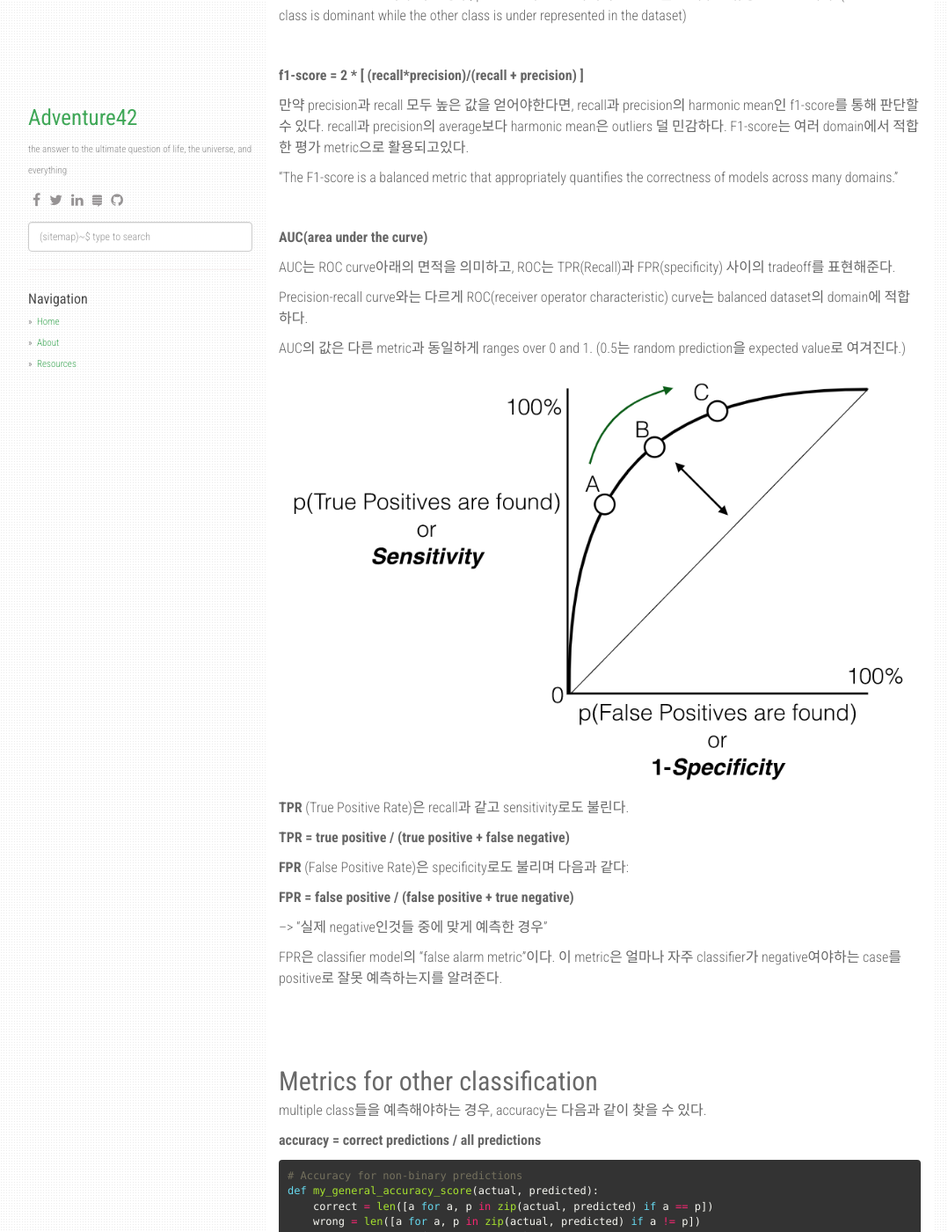
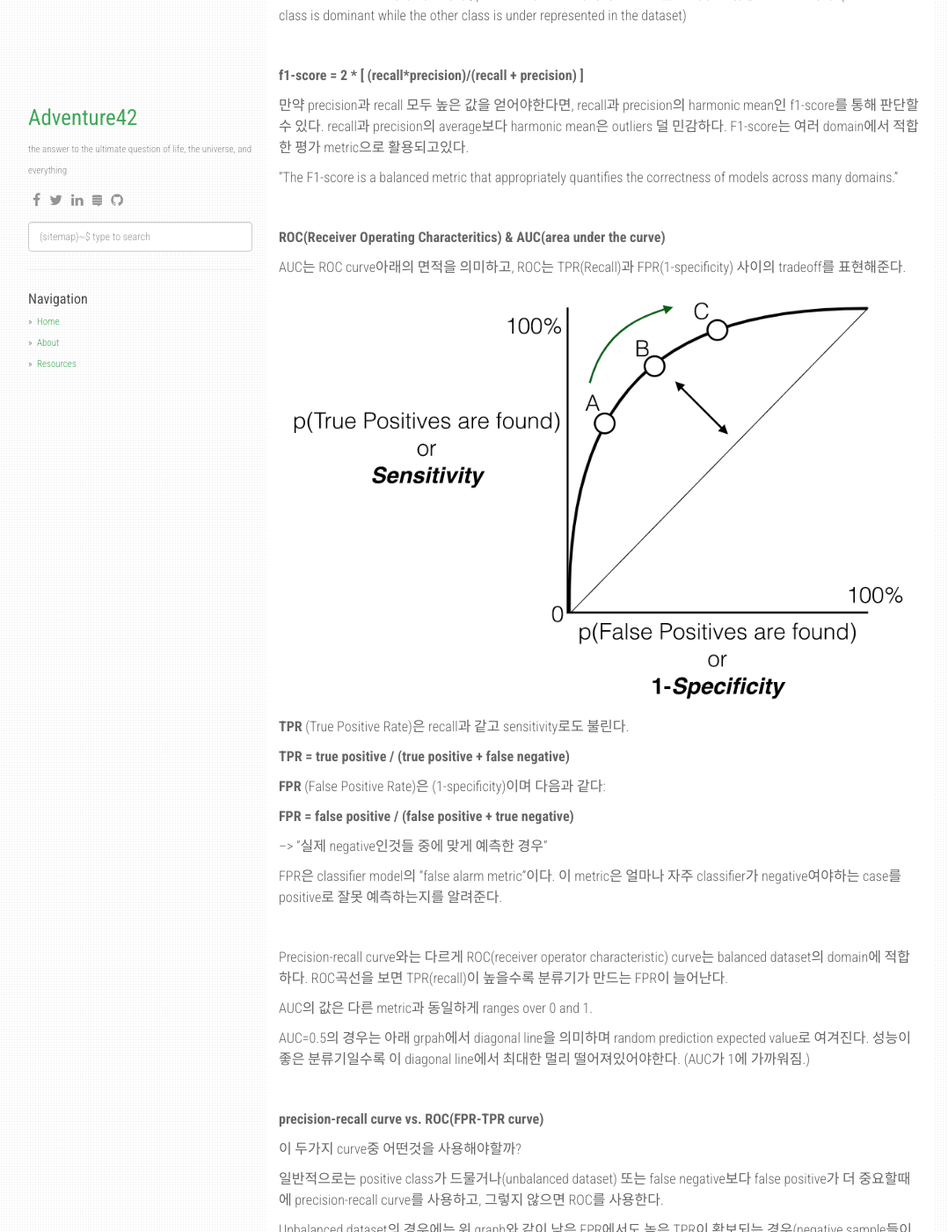
Before and after one commit to adventure42/adventure42.github.io, a Jekyll site: the page built from _posts/2022-01-06-Evaluation_metrics.md, in a window 1280 px wide and 1400 px high, scrolled down 1393 px. Shown: the whole window at 88% size, without its empty margins (53-1131 px from the left). Built offline with Jekyll 4.4.1, drawn with Linux system fonts in a browser that asks for light colours; nearby versions of some CDN libraries; comment, search, counter and statistics services are not loaded; some of the changed text lies outside the part shown.

```diff
--- a/_posts/2022-01-06-Evaluation_metrics.md
+++ b/_posts/2022-01-06-Evaluation_metrics.md
@@ -58,13 +58,9 @@ unbalanced dataset이 주어진 경우, precision과 recall 사이의 tradeoff
 
 <br>
 
-**AUC(area under the curve)**
+**ROC(Receiver Operating Characteritics) & AUC(area under the curve)**
 
-AUC는 ROC curve아래의 면적을 의미하고, ROC는 TPR(Recall)과 FPR(specificity) 사이의 tradeoff를 표현해준다.
-
-Precision-recall curve와는 다르게 ROC(receiver operator characteristic) curve는 balanced dataset의 domain에 적합하다.
-
-AUC의 값은 다른 metric과 동일하게 ranges over 0 and 1. (0.5는 random prediction을 expected value로 여겨진다.)
+AUC는 ROC curve아래의 면적을 의미하고, ROC는 TPR(Recall)과 FPR(1-specificity) 사이의 tradeoff를 표현해준다.
 
 ![AUC](https://raw.githubusercontent.com/adventure42/adventure42.github.io/master/static/img/_posts/AUC.PNG)
 
@@ -74,13 +70,31 @@ AUC의 값은 다른 metric과 동일하게 ranges over 0 and 1. (0.5는 random
 
 
 
-**FPR** (False Positive Rate)은 specificity로도 불리며 다음과 같다:
+**FPR** (False Positive Rate)은 (1-specificity)이며 다음과 같다:
 
 **FPR = false positive / (false positive + true negative)**
 
 --> "실제 negative인것들 중에 맞게 예측한 경우"
 
 FPR은 classifier model의 "false alarm metric"이다. 이 metric은 얼마나 자주 classifier가 negative여야하는 case를 positive로 잘못 예측하는지를 알려준다.
+
+<br>
+
+Precision-recall curve와는 다르게 ROC(receiver operator characteristic) curve는 balanced dataset의 domain에 적합하다. ROC곡선을 보면 TPR(recall)이 높을수록 분류기가 만드는 FPR이 늘어난다.
+
+AUC의 값은 다른 metric과 동일하게 ranges over 0 and 1.
+
+AUC=0.5의 경우는 아래 grpah에서 diagonal line을 의미하며 random prediction expected value로 여겨진다.  성능이 좋은 분류기일수록 이 diagonal line에서 최대한 멀리 떨어져있어야한다. (AUC가 1에 가까워짐.)
+
+<br>
+
+**precision-recall curve vs. ROC(FPR-TPR curve)**
+
+이 두가지 curve중 어떤것을 사용해야할까?
+
+일반적으로는 positive class가 드물거나(unbalanced dataset) 또는 false negative보다 false positive가 더 중요할때에 precision-recall curve를 사용하고, 그렇지 않으면 ROC를 사용한다.
+
+Unbalanced dataset의 경우에는 위 graph와 같이 낮은 FPR에서도 높은 TPR이 확보되는 경우(negative sample들이 positive samples보다 훨씬 많기때문에, true negative가 크고 false negative는 낮아서) AUC값이 높고, 좋은 분류기라고 판단할 수 있지만, precision-recall curve를 보면 분류기의 성능 개선 여지가 얼머나 있는지 더 정확하게 확인할 수 있다.
 
 <br>
 
```
Also changed, not shown: _posts/2022-01-28-Dimension_Reduction_and_Classification_Methods.md (added, +138 -0 lines).
